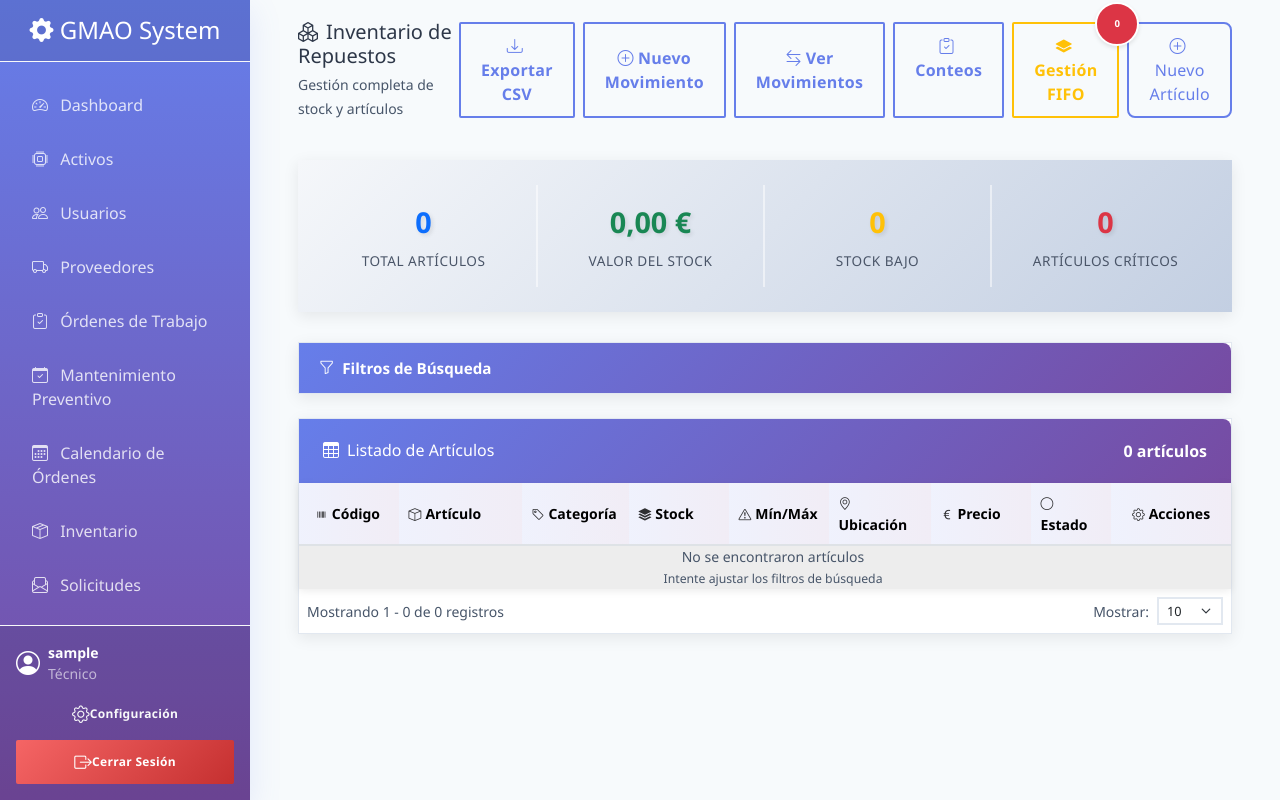
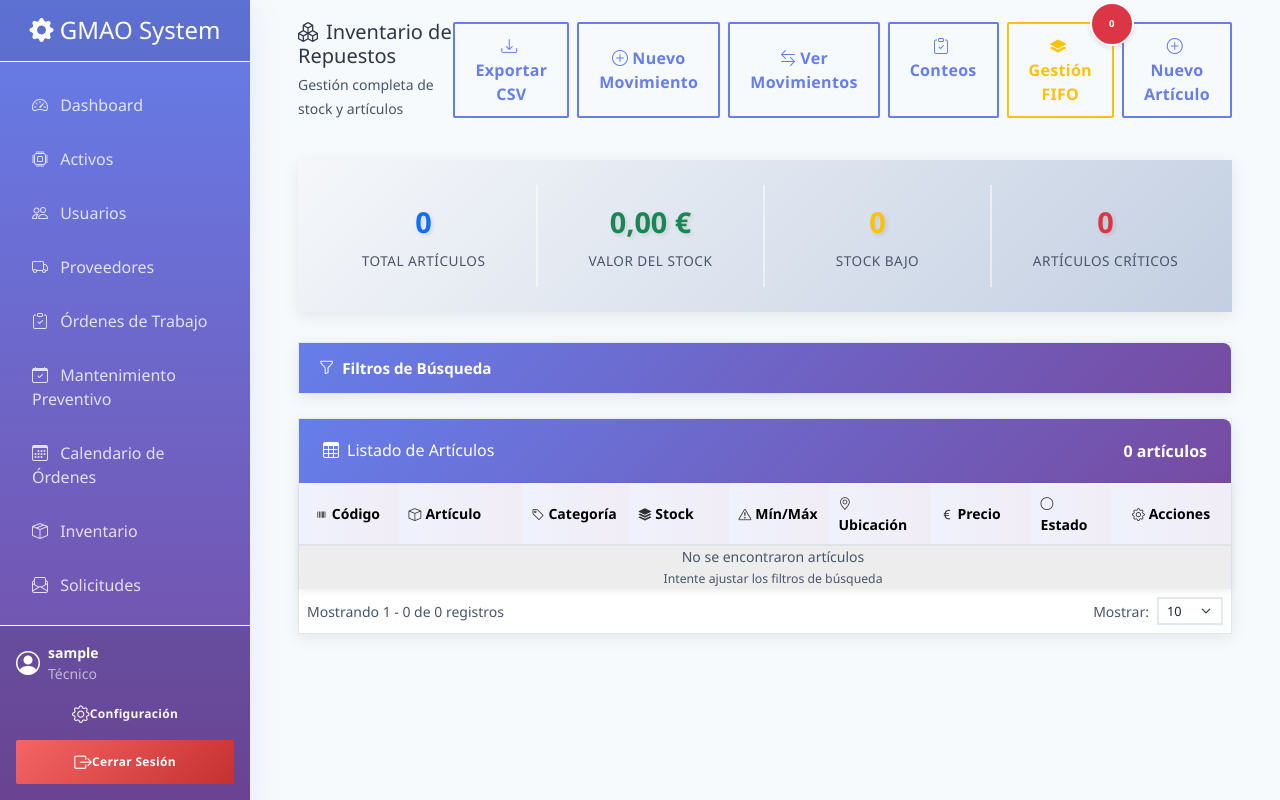
Before and after one commit to canaleta14-ai/gmao-python, a Flask app: page /inventario/ in a window 1280 px wide. Run offline with Flask 3, Linux system fonts and the light colour scheme; the visitor is signed in with stand-in values (Sample User, id 1); data that the repository does not hold is empty; some libraries are stand-ins or nearby versions.

Commit message:
fix: Ajustar border-radius del botón Nuevo Artículo
- Cambiar border-radius de 8px a 2px para consistencia
- Simplificar estilos removiendo padding y font-weight innecesarios
- Coincidir con el estilo de otros botones de acción

```diff
--- a/app/templates/inventario/inventario.html
+++ b/app/templates/inventario/inventario.html
@@ -132,7 +132,7 @@
                             <span id="fifo-notification-count">0</span>
                         </span>
                     </a>
-                    <button type="button" class="btn" onclick="mostrarModalNuevoArticulo()" style="background: transparent !important; border: 2px solid #667eea !important; color: #667eea !important; border-radius: 8px !important; padding: 8px 20px; font-weight: 500; transition: all 0.3s ease;" onmouseover="this.style.cssText='background: linear-gradient(135deg, #667eea 0%, #764ba2 100%) !important; border: 2px solid #667eea !important; color: white !important; border-radius: 8px !important; padding: 8px 20px; font-weight: 500; transition: all 0.3s ease;'" onmouseout="this.style.cssText='background: transparent !important; border: 2px solid #667eea !important; color: #667eea !important; border-radius: 8px !important; padding: 8px 20px; font-weight: 500; transition: all 0.3s ease;'">
+                    <button type="button" class="btn" onclick="mostrarModalNuevoArticulo()" style="background: transparent !important; border: 2px solid #667eea !important; color: #667eea !important; border-radius: 2px !important;" onmouseover="this.style.cssText='background: linear-gradient(135deg, #667eea 0%, #764ba2 100%) !important; border: 2px solid #667eea !important; color: white !important; border-radius: 2px !important;'" onmouseout="this.style.cssText='background: transparent !important; border: 2px solid #667eea !important; color: #667eea !important; border-radius: 2px !important;'">
                         <i class="bi bi-plus-circle me-1"></i>Nuevo Artículo
                     </button>
                 </div>
```
